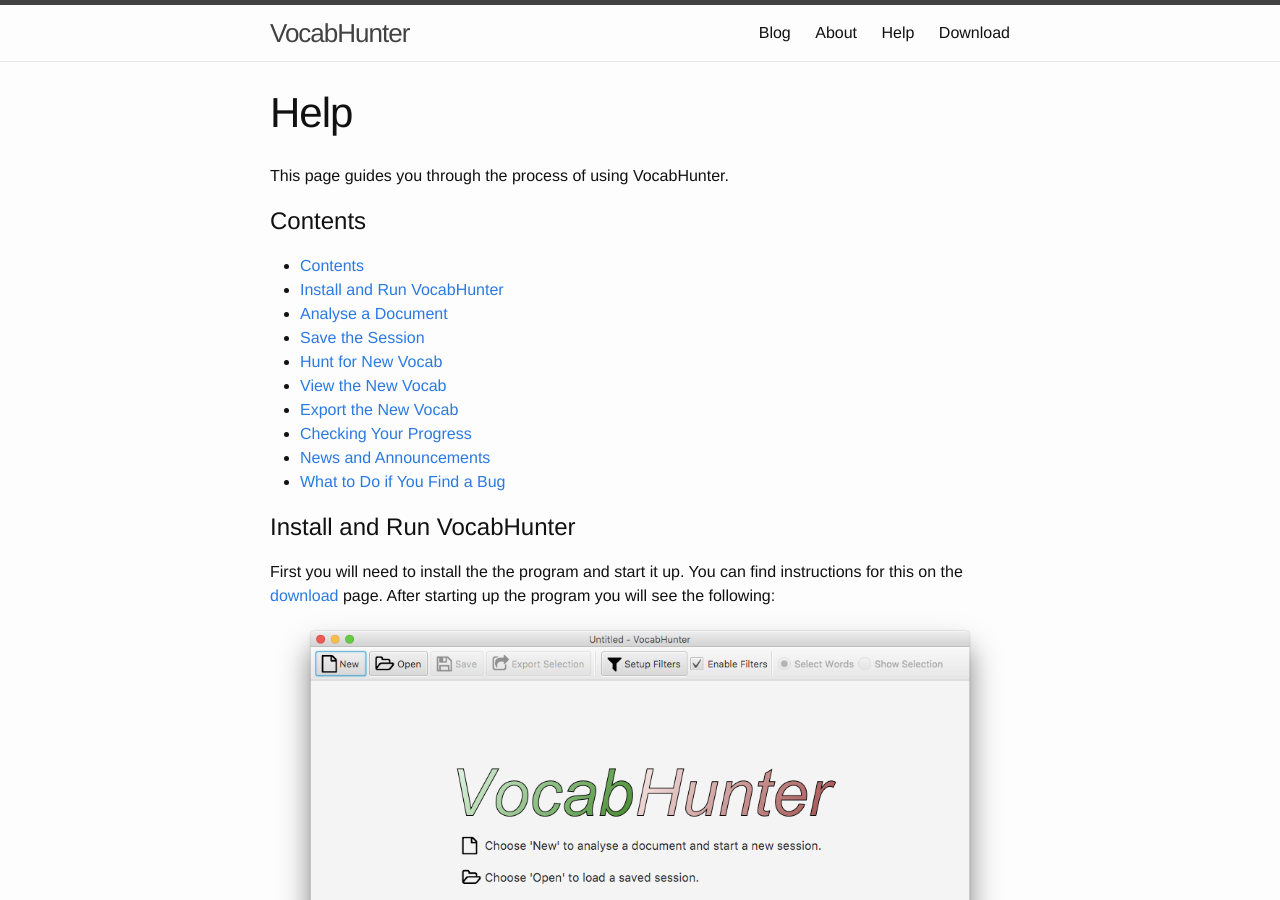
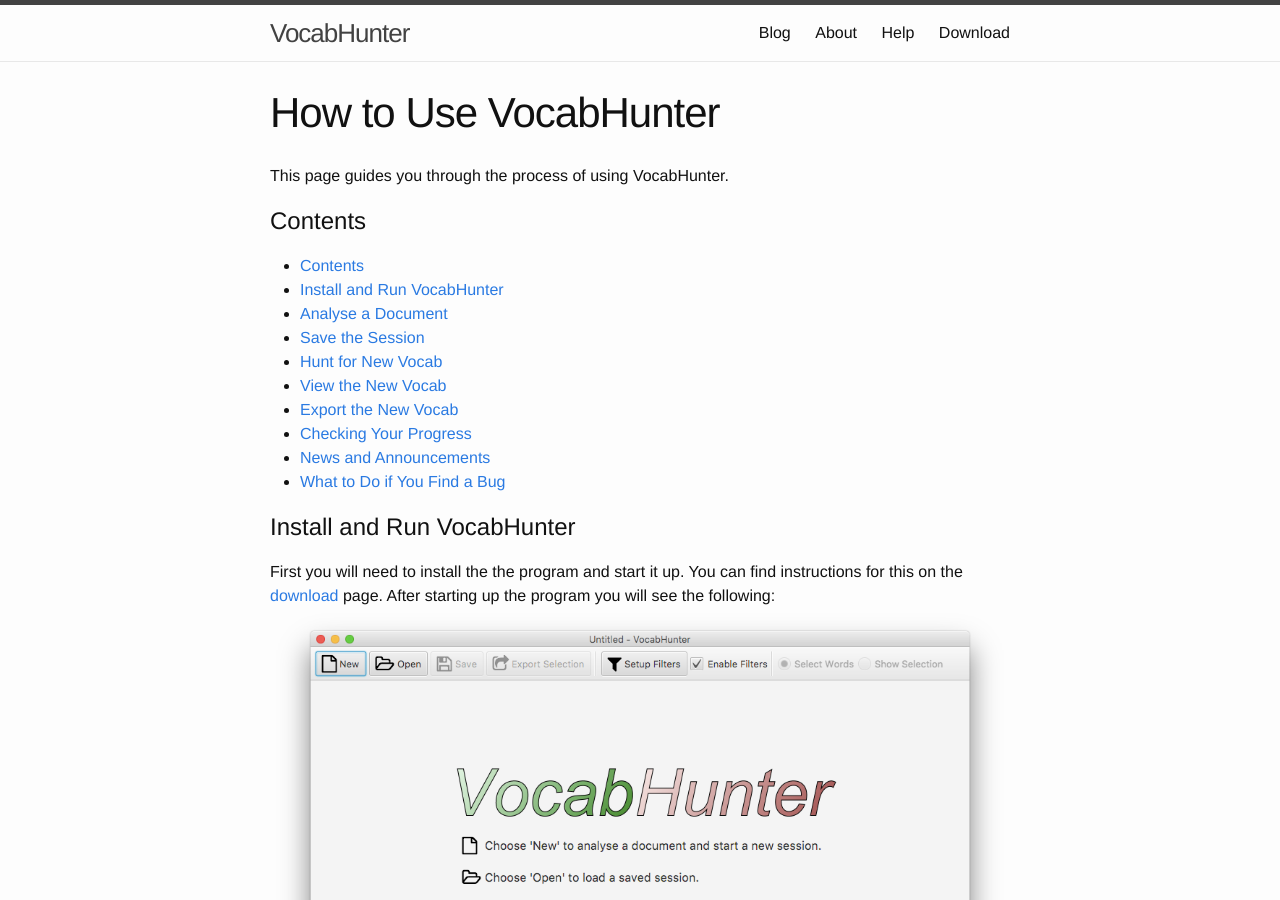
Before and after one commit to VocabHunter/vocabhunter.github.io, a Jekyll site: the page built from help.md, in a window 1280 px wide and 900 px high. Built offline with Jekyll 4.4.1, drawn with Linux system fonts in a browser that asks for light colours.

Commit message:
Improved titles for main pages

```diff
--- a/_includes/header.html
+++ b/_includes/header.html
@@ -17,7 +17,7 @@
         {% assign pages = site.pages | sort:"weight"  %}
         {% for page in pages %}
           {% if page.title and page.weight %}
-          <a class="page-link" href="{{ page.url | prepend: site.baseurl }}">{{ page.title }}</a>
+          <a class="page-link" href="{{ page.url | prepend: site.baseurl }}">{{ page.short_title }}</a>
           {% endif %}
         {% endfor %}
       </div>
--- a/blog.html
+++ b/blog.html
@@ -1,6 +1,7 @@
 ---
 layout: default
-title: Blog
+title: VocabHunter Blog
+short_title: Blog
 permalink: /blog/
 weight : 1
 description: The VocabHunter blog for articles and release announcements
--- a/help.md
+++ b/help.md
@@ -1,6 +1,7 @@
 ---
 layout: page
-title: Help
+title: How to Use VocabHunter
+short_title: Help
 permalink: /help/
 weight : 3
 description: How to use VocabHunter
```
Also changed, not shown: about.md (+2 -1 lines), download.md (+2 -1 lines).
